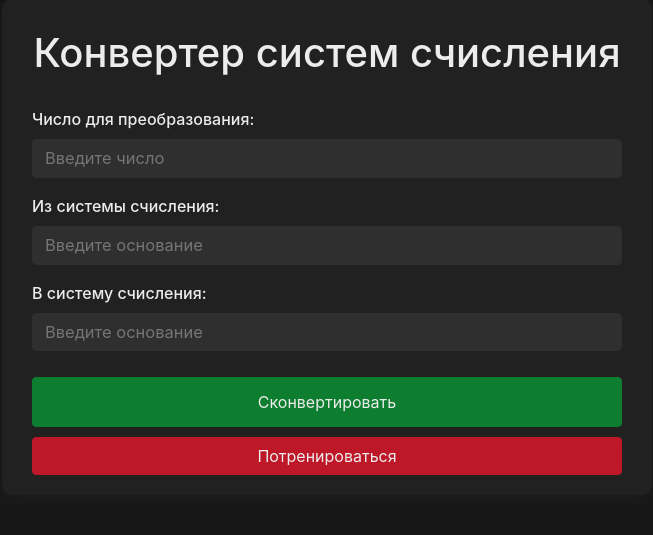
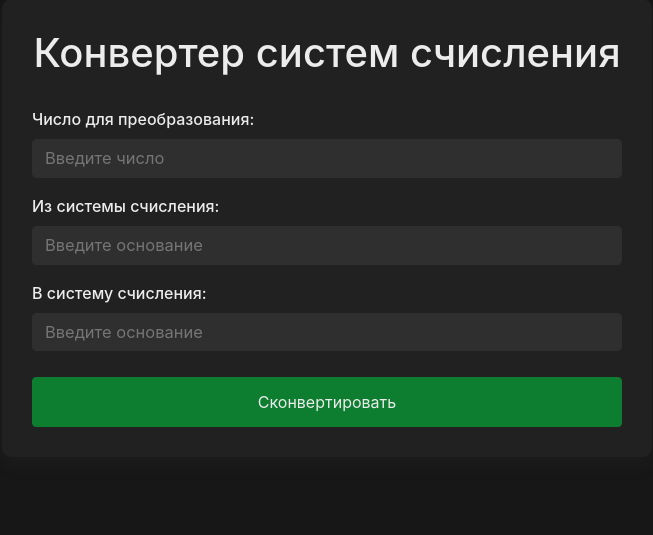
Before and after one commit to Nentozet/Base-Converter, a Flask app: page / in a window 1280 px wide. Shown: the part 106-641 px from the top of the page, without its empty margins (313-966 px from the left). Run offline with Flask 3, Linux system fonts and the light colour scheme; some libraries are stand-ins or nearby versions.

Commit message:
Update converter.html

```diff
--- a/templates/converter.html
+++ b/templates/converter.html
@@ -40,7 +40,6 @@
                        placeholder="{{converter_placeholder_text_base}}" autocomplete="off" required>
             </div>
             <button type="submit" class="btn btn-success">{{convert}}</button>
-            <a href="/train" class="btn btn-danger">{{train}}</a>
         </form>
     </div>
 {% endblock %}
```
